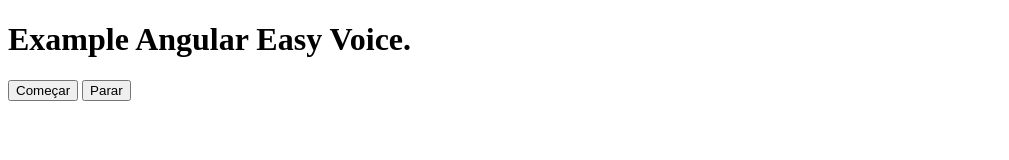
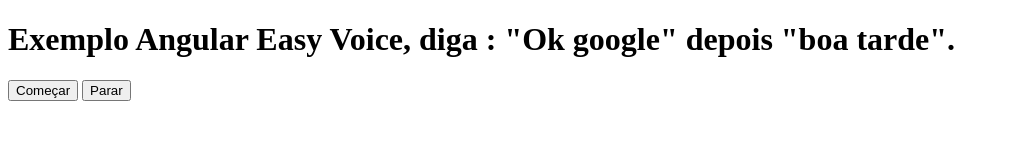
Before and after one commit to mateusmirandaalmeida/angular-easy-voice, a website built with webpack: page index.html in a window 1280 px wide. Shown: the whole page, without its empty margins (0-1009 px from the left). Built offline with nearby package versions, Linux system fonts and the light colour scheme; files whose address does not match are found by name.

Commit message:
Update index.html

```diff
--- a/index.html
+++ b/index.html
@@ -10,7 +10,7 @@
 
       <div ng-clock>
 
-          <h1>Example Angular Easy Voice.</h1>
+          <h1>Exemplo Angular Easy Voice, diga : "Ok google" depois "boa tarde".</h1>
 
           <button ng-click="init()">Começar</button>
           <button ng-click="stop()">Parar</button>
@@ -24,11 +24,11 @@
             .controller('Ctrl', function($scope, EasyVoice){
 
               EasyVoice.onresult = function(text){
-                  console.log('ops');
+                  console.log('saida: ', text);
               }
 
               EasyVoice.addCommand('boa tarde', function(){
-                  console.log('ops')
+                  EasyVoice.reproduce('Boa tarde, o dia está lindo hoje', 'pt-BR');
               })
 
               EasyVoice.addWord(["Gumga", "Papadi"]);
@@ -50,7 +50,6 @@
 
               $scope.stop = function(){
                   EasyVoice.stopWatch();
-                  console.log(EasyVoice.isRunning())
               }
 
             });
```
